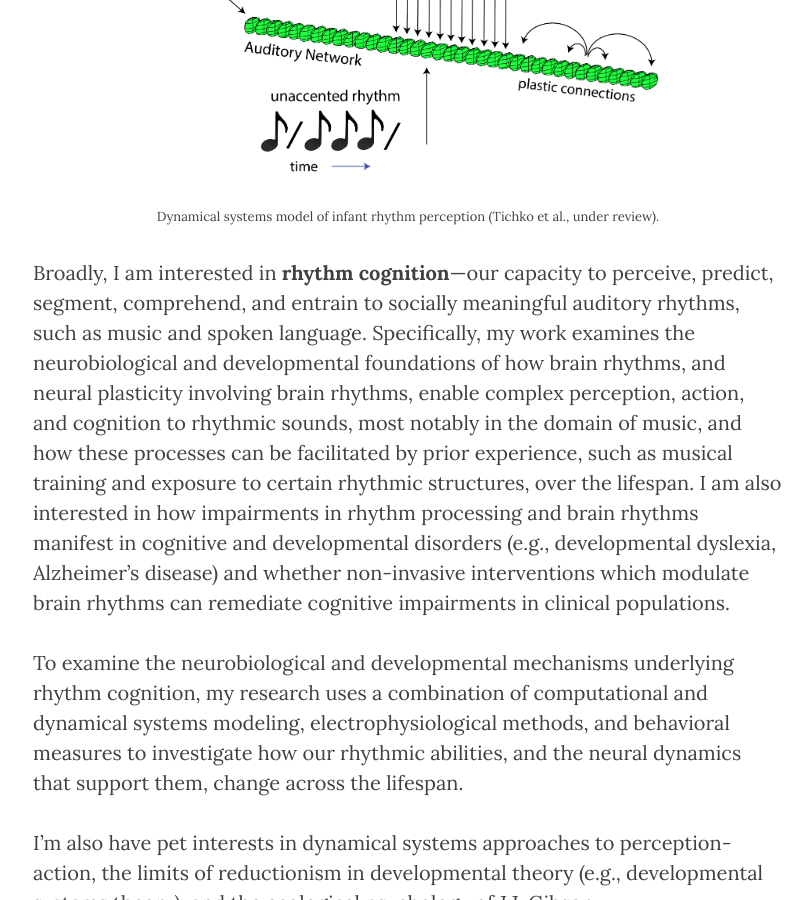
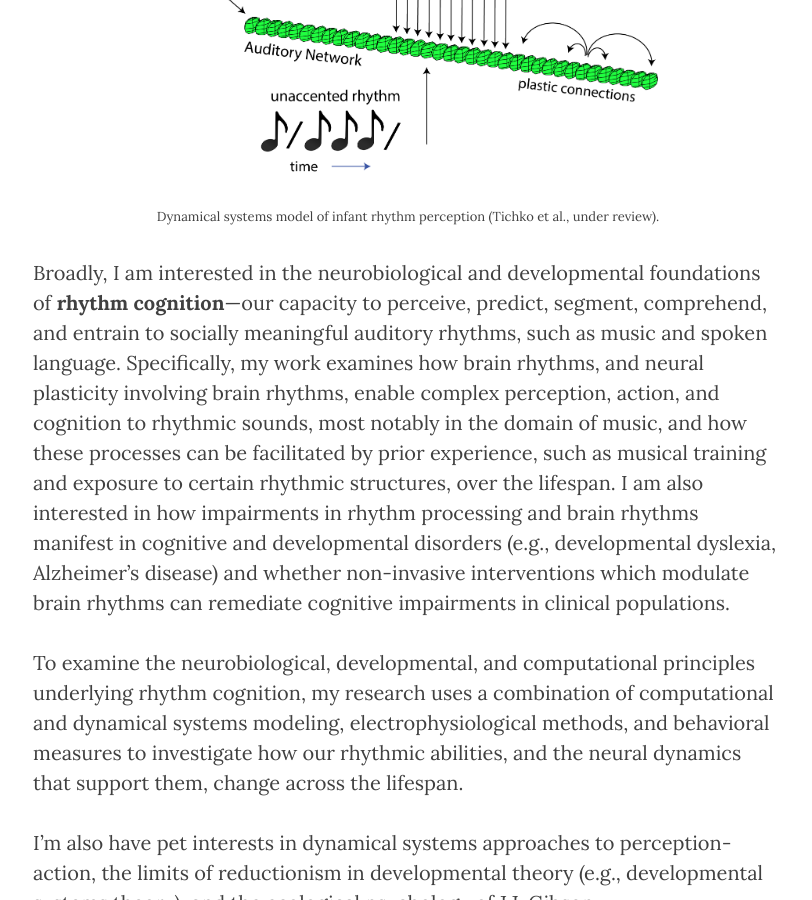
Before and after one commit to ptichko/ptichko.github.io, a Jekyll site: the page built from 3_research.md, in a window 1280 px wide and 900 px high, scrolled down 831 px. Shown: the whole window, without its empty margins (232-1044 px from the left). Built offline with Jekyll 4.4.1, drawn with Linux system fonts in a browser that asks for light colours; nearby versions of some CDN libraries; some of the changed text lies outside the part shown.

Commit message:
Update 3_research.md

```diff
--- a/3_research.md
+++ b/3_research.md
@@ -14,9 +14,9 @@ header-img: "img/Banner.jpg"
         </figcaption>
 </figure></center>
 
-Broadly, I am interested in **rhythm cognition**—our capacity to perceive, predict, segment, comprehend, and entrain to socially meaningful auditory rhythms, such as music and spoken language. Specifically, my work examines the neurobiological and developmental foundations of how brain rhythms, and neural plasticity involving brain rhythms, enable complex perception, action, and cognition to rhythmic sounds, most notably in the domain of music, and how these processes can be facilitated by prior experience, such as musical training and exposure to certain rhythmic structures, over the lifespan. I am also interested in how impairments in rhythm processing and brain rhythms manifest in cognitive and developmental disorders (e.g., developmental dyslexia, Alzheimer’s disease) and whether non-invasive interventions which modulate brain rhythms can remediate cognitive impairments in clinical populations.
+Broadly, I am interested in the neurobiological and developmental foundations of **rhythm cognition**—our capacity to perceive, predict, segment, comprehend, and entrain to socially meaningful auditory rhythms, such as music and spoken language. Specifically, my work examines how brain rhythms, and neural plasticity involving brain rhythms, enable complex perception, action, and cognition to rhythmic sounds, most notably in the domain of music, and how these processes can be facilitated by prior experience, such as musical training and exposure to certain rhythmic structures, over the lifespan. I am also interested in how impairments in rhythm processing and brain rhythms manifest in cognitive and developmental disorders (e.g., developmental dyslexia, Alzheimer’s disease) and whether non-invasive interventions which modulate brain rhythms can remediate cognitive impairments in clinical populations.
 
-To examine the neurobiological and developmental mechanisms underlying rhythm cognition, my research uses a combination of computational and dynamical systems modeling, electrophysiological methods, and behavioral measures to investigate how our rhythmic abilities, and the neural dynamics that support them, change across the lifespan.
+To examine the neurobiological, developmental, and computational principles underlying rhythm cognition, my research uses a combination of computational and dynamical systems modeling, electrophysiological methods, and behavioral measures to investigate how our rhythmic abilities, and the neural dynamics that support them, change across the lifespan.
 
 I'm also have pet interests in dynamical systems approaches to perception-action, the limits of reductionism in developmental theory (e.g., developmental systems theory), and the ecological psychology of J.J. Gibson.
 
@@ -59,7 +59,7 @@ ___
 <div class="left_figure"><figure>
 	<img src="/img/GammaMBIs.png" alt="Gamma Music-Based Interventions (Gamma-MBIs)" style="float: left" width="400" hspace="25" vspace="25" />
 	<figcaption>
-		<font size="2"><i>Gamma Music-Based Interventions (Tichko, Kim, Large, and Loui, in press).</i></font>
+		<font size="2"><i>Gamma Music-Based Interventions (Tichko, Kim, Large, & Loui, 2020).</i></font>
 	</figcaption>
 </figure></div>
 
```
Also changed, not shown: other parts of 3_research.md (+5 -0 lines).
